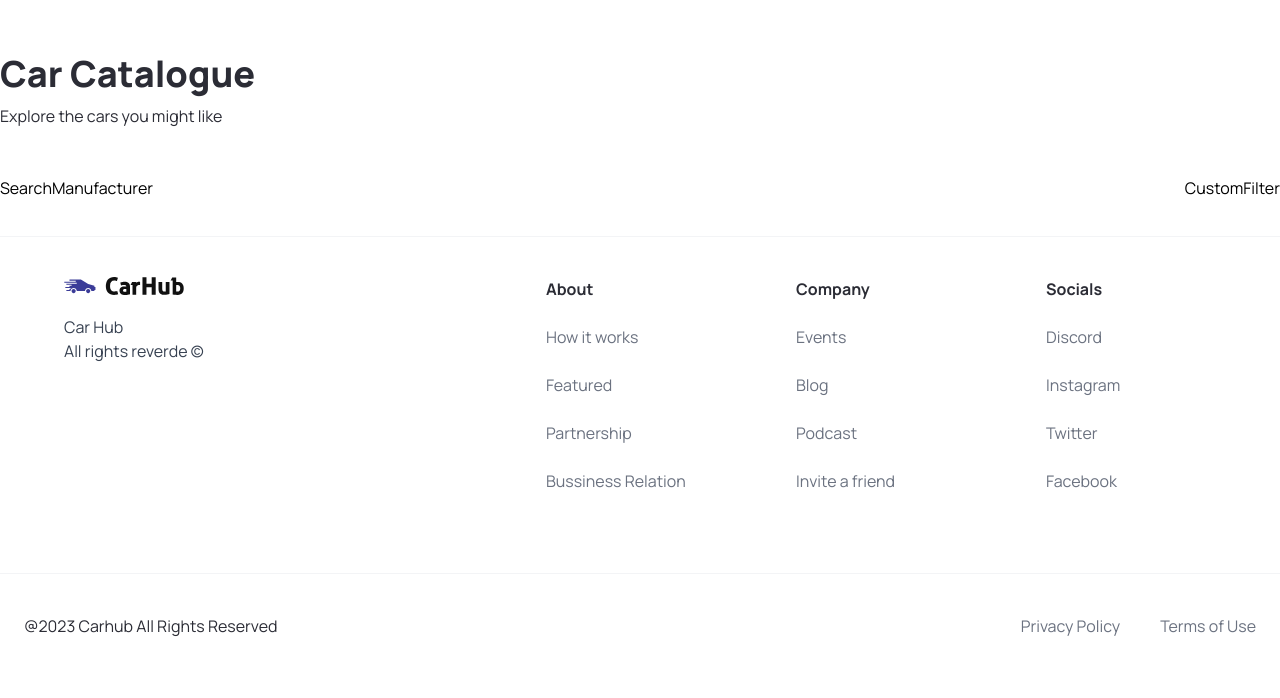
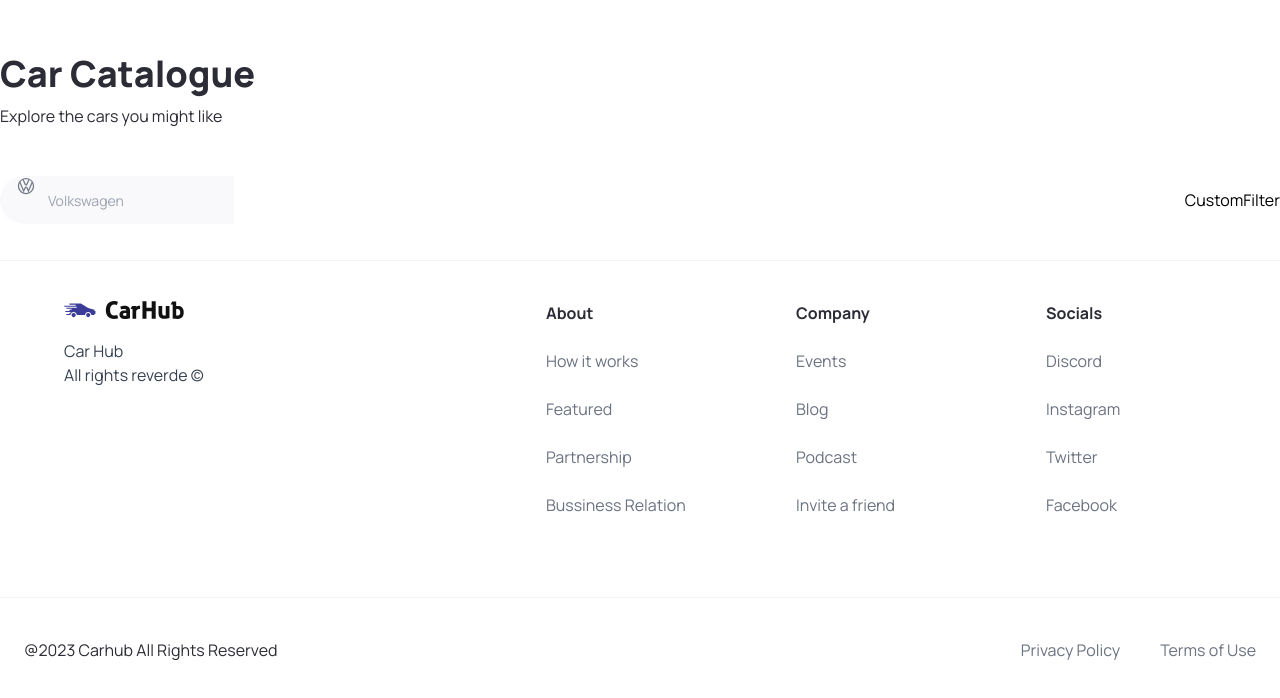
Before and after one commit to Msolmaz4/car, a Next.js app: page / in a window 1280 px wide. Shown: the part 810-1508 px from the top of the page. Built offline with nearby package versions, Linux system fonts and the light colour scheme.

Commit message:
search_1

```diff
--- a/components/SearchManufacturer.tsx
+++ b/components/SearchManufacturer.tsx
@@ -1,10 +1,99 @@
+'use client'
+
 import { SearchManuFacturerProps } from '@/types'
-import { Combobox,Transition } from '@headlessui/react'
+import { Combobox, Transition } from '@headlessui/react'
 import React from 'react'
+import Image from 'next/image'
+import {useState ,Fragment} from 'react'
+import { manufacturers } from '@/constants'
 
 const SearchManufacturer = ({ manufacturer,setManuFacturer}:SearchManuFacturerProps) => {
+
+  const [query,setQuery] = useState('')
+
+  const filteredManufacturers =
+  query === ''
+  ? manufacturers
+  :manufacturers.filter((item)=>(
+    item
+    .toLowerCase()
+    .replace(/\s+/g, '')
+    .includes(query.toLowerCase().replace(/\s+/g, ''))
+  ))
+
   return (
-    <div>SearchManufacturer</div>
+    <div className='search-manufacture'>
+      <Combobox>
+        <div className='relative w-full'>
+          <Combobox.Button  className='absolute top=[14px]'>
+            <Image
+              src='/car-logo.svg'
+              width={20}
+              height={20}
+              className='ml-4'
+              alt='car-logo'
+            />
+          </Combobox.Button>
+          <Combobox.Input
+           className='search-manufacturer__input'
+           placeholder='Volkswagen'
+           displayValue={(manufacturer:string)=>manufacturer}
+           onChange={(e)=>setQuery(e.target.value)}
+           >
+
+          </Combobox.Input>
+          {/** b urada transion hata aliyordum next config bir ara yama yapinca sorun cozuldu */}
+          <Transition
+          as={Fragment}
+          leave="transition ease-in duration-100"
+          leaveFrom="opacity-100"
+          leaveTo="opacity-0"
+          afterLeave={() => setQuery('')}
+          >
+    <Combobox.Options
+              className='absolute mt-1 max-h-60 w-full overflow-auto rounded-md bg-white py-1 text-base shadow-lg ring-1 ring-black ring-opacity-5 focus:outline-none sm:text-sm'
+              static
+            >
+              {filteredManufacturers.length === 0 && query !== "" ? (
+                <Combobox.Option
+                  value={query}
+                  className='search-manufacturer__option'
+                >
+                  Create "{query}"
+                </Combobox.Option>
+              ) : (
+                filteredManufacturers.map((item) => (
+                  <Combobox.Option
+                    key={item}
+                    className={({ active }) =>
+                      `relative search-manufacturer__option ${
+                        active ? "bg-primary-blue text-white" : "text-gray-900"
+                      }`
+                    }
+                    value={item}
+                  >
+                    {({ selected, active }) => (
+                      <>
+                        <span className={`block truncate ${selected ? "font-medium" : "font-normal"}`}>
+                          {item}
+                        </span>
+
+                        {/* Show an active blue background color if the option is selected */}
+                        {selected ? (
+                          <span className={`absolute inset-y-0 left-0 flex items-center pl-3 ${active? "text-white": "text-pribg-primary-purple"}`}
+                          ></span>
+                        ) : null}
+                      </>
+                    )}
+                  </Combobox.Option>
+                ))
+              )}
+            </Combobox.Options>
+          </Transition>
+        </div>
+      </Combobox>
+
+    </div>
   )
 }
 
--- a/next.config.js
+++ b/next.config.js
@@ -1,4 +1,20 @@
 /** @type {import('next').NextConfig} */
-const nextConfig = {}
+const nextConfig = {
+
+    webpack: (config) => {
+        let modularizeImports = null;
+        config.module.rules.some((rule) =>
+          rule.oneOf?.some((oneOf) => {
+            modularizeImports =
+              oneOf?.use?.options?.nextConfig?.modularizeImports;
+            return modularizeImports;
+          }),
+        );
+        if (modularizeImports?.["@headlessui/react"])
+          delete modularizeImports["@headlessui/react"];
+        return config;
+      },
+
+}
 
 module.exports = nextConfig
```
Also changed, not shown: public/car-logo.svg (added).
